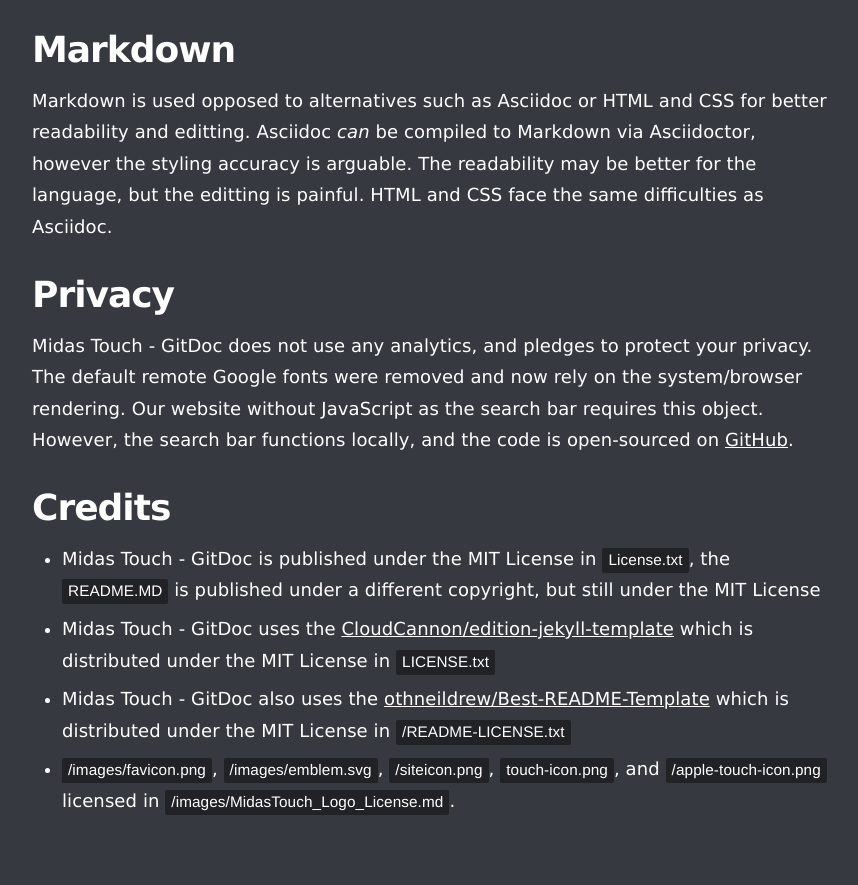
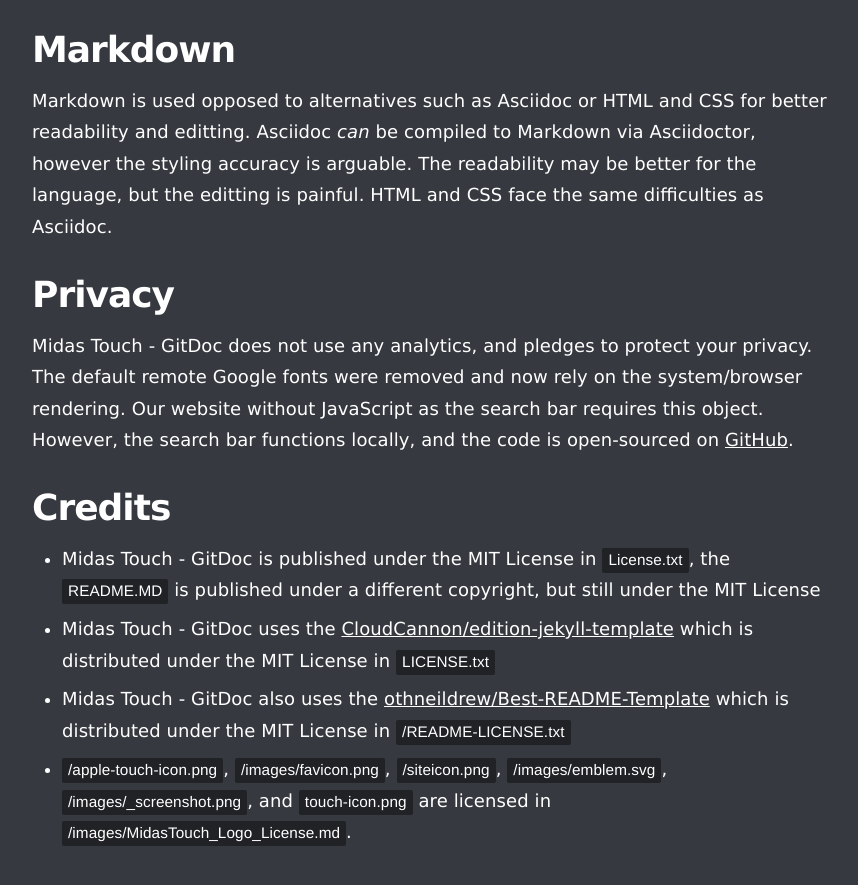
Before and after one commit to MidasTouch-MT/MidasTouch-MT.github.io, a Jekyll site: the page built from index.md, in a window 1280 px wide and 900 px high, scrolled down 1762 px. Shown: the top 885 px of the window, without its empty margins (358-1216 px from the left). Built offline with Jekyll 4.4.1, drawn with Linux system fonts in a browser that asks for light colours.

Commit message:
add screenshot and change licensing
added themed screenshot and updated licensing

```diff
--- a/index.md
+++ b/index.md
@@ -47,4 +47,4 @@ Midas Touch - GitDoc does not use any analytics, and pledges to protect your pri
 * Midas Touch - GitDoc is published under the MIT License in `License.txt`, the `README.MD` is published under a different copyright, but still under the MIT License
 * Midas Touch - GitDoc uses the [CloudCannon/edition-jekyll-template](https://github.com/CloudCannon/edition-jekyll-template) which is distributed under the MIT License in  `LICENSE.txt`
 * Midas Touch - GitDoc also uses the [othneildrew/Best-README-Template](https://github.com/othneildrew/Best-README-Template) which is distributed under the MIT License in `/README-LICENSE.txt`
-* `/images/favicon.png`, `/images/emblem.svg`, `/siteicon.png`, `touch-icon.png`, and `/apple-touch-icon.png` licensed in `/images/MidasTouch_Logo_License.md`.
+* `/apple-touch-icon.png`, `/images/favicon.png`, `/siteicon.png`, `/images/emblem.svg`, `/images/_screenshot.png`, and `touch-icon.png` are licensed in `/images/MidasTouch_Logo_License.md`.
```
Also changed, not shown: images/MidasTouch_Logo_License.md (+1 -1 lines), README.md, images/_screenshot.png.
